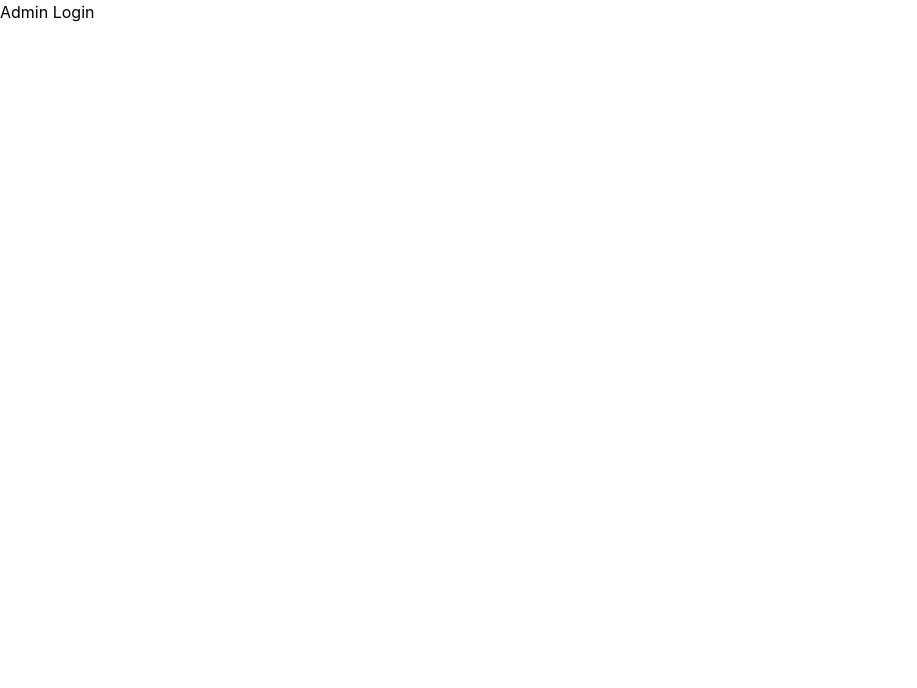
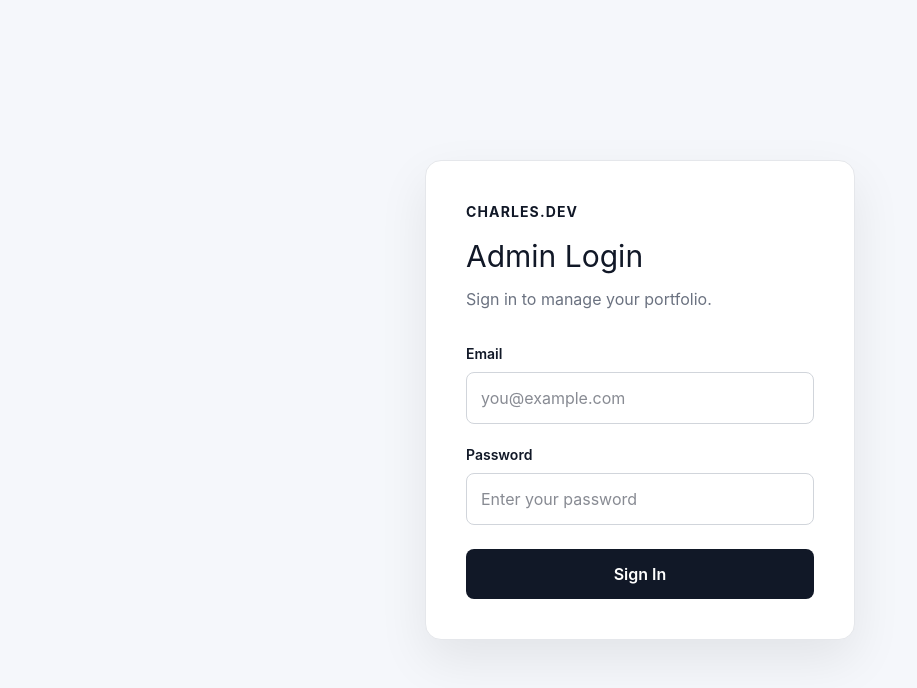
Before and after one commit to charlesekpo/my-portfolio, a React (Vite) app in the folder client/: page /admin/login in a window 1280 px wide. Shown: the top 688 px of the page, without its empty margins (0-917 px from the left). Built offline with nearby package versions, Linux system fonts and the light colour scheme; no server answers.

Commit message:
Frontend admin login

```diff
--- a/client/src/index.css
+++ b/client/src/index.css
@@ -1 +1,138 @@
+
 @import "tailwindcss";
+* {
+  box-sizing: border-box;
+}
+
+html {
+  font-family:
+    Inter,
+    system-ui,
+    -apple-system,
+    BlinkMacSystemFont,
+    "Segoe UI",
+    sans-serif;
+}
+
+body {
+  margin: 0;
+  min-width: 320px;
+  background: #f5f7fb;
+  color: #111827;
+}
+
+button,
+input {
+  font: inherit;
+}
+
+.login-page {
+  min-height: 100vh;
+  display: flex;
+  align-items: center;
+  justify-content: center;
+  padding: 24px;
+}
+
+.login-card {
+  width: 100%;
+  max-width: 430px;
+  padding: 40px;
+  background: white;
+  border: 1px solid #e5e7eb;
+  border-radius: 16px;
+  box-shadow:
+    0 20px 50px
+    rgba(0, 0, 0, 0.08);
+}
+
+.login-header {
+  margin-bottom: 32px;
+}
+
+.login-brand {
+  margin: 0 0 12px;
+  font-size: 14px;
+  font-weight: 700;
+  letter-spacing: 0.08em;
+}
+
+.login-header h1 {
+  margin: 0 0 8px;
+  font-size: 30px;
+}
+
+.login-header p:last-child {
+  margin: 0;
+  color: #6b7280;
+}
+
+.login-form {
+  display: flex;
+  flex-direction: column;
+  gap: 20px;
+}
+
+.form-group {
+  display: flex;
+  flex-direction: column;
+  gap: 8px;
+}
+
+.form-group label {
+  font-size: 14px;
+  font-weight: 600;
+}
+
+.form-group input {
+  width: 100%;
+  padding: 13px 14px;
+  border: 1px solid #d1d5db;
+  border-radius: 8px;
+  outline: none;
+  transition:
+    border-color 0.2s,
+    box-shadow 0.2s;
+}
+
+.form-group input:focus {
+  border-color: #111827;
+  box-shadow:
+    0 0 0 3px
+    rgba(17, 24, 39, 0.08);
+}
+
+.login-form button {
+  margin-top: 4px;
+  padding: 13px 16px;
+  border: 0;
+  border-radius: 8px;
+  background: #111827;
+  color: white;
+  font-weight: 600;
+  cursor: pointer;
+}
+
+.login-form button:hover {
+  background: #1f2937;
+}
+
+.login-form button:disabled {
+  opacity: 0.6;
+  cursor: not-allowed;
+}
+
+.login-error {
+  padding: 12px 14px;
+  border: 1px solid #fecaca;
+  border-radius: 8px;
+  background: #fef2f2;
+  color: #b91c1c;
+  font-size: 14px;
+}
+
+@media (max-width: 480px) {
+  .login-card {
+    padding: 28px 22px;
+  }
+}
--- a/client/src/pages/admin/Login.tsx
+++ b/client/src/pages/admin/Login.tsx
@@ -1,3 +1,212 @@
+import {
+  useState
+} from "react";
+
+import type {
+  FormEvent
+} from "react";
+
+import {
+  useLocation,
+  useNavigate
+} from "react-router-dom";
+
+import { login } from "../../api/auth.api";
+import { useAuth } from "../../context/AuthContext";
+
 export default function Login() {
-  return <h1>Admin Login</h1>;
+  const navigate = useNavigate();
+  const location = useLocation();
+
+  const {
+    loginUser
+  } = useAuth();
+
+  const [email, setEmail] =
+    useState("");
+
+  const [password, setPassword] =
+    useState("");
+
+  const [error, setError] =
+    useState("");
+
+  const [loading, setLoading] =
+    useState(false);
+
+  async function handleSubmit(
+    event: FormEvent<HTMLFormElement>
+  ) {
+    event.preventDefault();
+
+    setError("");
+
+    if (!email.trim()) {
+      setError(
+        "Please enter your email address."
+      );
+      return;
+    }
+
+    if (!password) {
+      setError(
+        "Please enter your password."
+      );
+      return;
+    }
+
+    try {
+      setLoading(true);
+
+      const response =
+        await login({
+          email: email.trim(),
+          password
+        });
+
+      if (!response.success) {
+        throw new Error(
+          "Login failed."
+        );
+      }
+
+      const {
+        token,
+        user
+      } = response.data;
+
+      loginUser(
+        token,
+        user
+      );
+
+      const state = location.state as
+  | {
+      from?: {
+        pathname?: string;
+      };
+    }
+  | null;
+
+  const from =
+    state?.from?.pathname ??
+    "/admin";
+
+      navigate(
+        from,
+        { replace: true }
+      );
+    } catch (error: unknown) {
+      if (
+        error &&
+        typeof error === "object" &&
+        "response" in error
+      ) {
+        const axiosError =
+          error as {
+            response?: {
+              data?: {
+                message?: string;
+              };
+            };
+          };
+
+        setError(
+          axiosError.response?.data
+            ?.message ??
+            "Invalid email or password."
+        );
+      } else {
+        setError(
+          "Unable to login. Please try again."
+        );
+      }
+    } finally {
+      setLoading(false);
+    }
+  }
+
+  return (
+    <main className="login-page">
+      <div className="login-card">
+        <div className="login-header">
+          <p className="login-brand">
+            CHARLES.DEV
+          </p>
+
+          <h1>
+            Admin Login
+          </h1>
+
+          <p>
+            Sign in to manage your
+            portfolio.
+          </p>
+        </div>
+
+        <form
+          onSubmit={handleSubmit}
+          className="login-form"
+        >
+          {error && (
+            <div
+              className="login-error"
+              role="alert"
+            >
+              {error}
+            </div>
+          )}
+
+          <div className="form-group">
+            <label htmlFor="email">
+              Email
+            </label>
+
+            <input
+              id="email"
+              type="email"
+              value={email}
+              onChange={(event) =>
+                setEmail(
+                  event.target.value
+                )
+              }
+              placeholder="you@example.com"
+              autoComplete="email"
+              disabled={loading}
+            />
+          </div>
+
+          <div className="form-group">
+            <label htmlFor="password">
+              Password
+            </label>
+
+            <input
+              id="password"
+              type="password"
+              value={password}
+              onChange={(event) =>
+                setPassword(
+                  event.target.value
+                )
+              }
+              placeholder="Enter your password"
+              autoComplete="current-password"
+              disabled={loading}
+            />
+          </div>
+
+          <button
+            type="submit"
+            disabled={loading}
+          >
+            {loading
+              ? "Signing in..."
+              : "Sign In"}
+          </button>
+        </form>
+      </div>
+    </main>
+  );
 }
--- a/client/src/types/auth.ts
+++ b/client/src/types/auth.ts
@@ -1,11 +1,8 @@
 export interface User {
-  _id: string;
+  id: string;
   name: string;
   email: string;
   role: "admin";
-  isActive: boolean;
-  createdAt: string;
-  updatedAt: string;
 }
 
 export interface LoginResponse {
```
